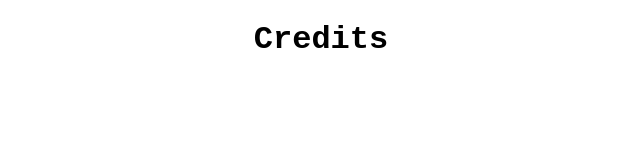
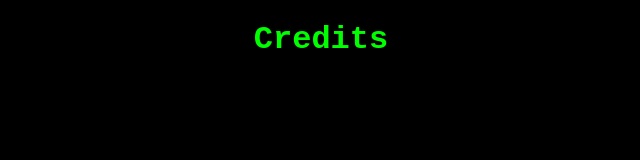
Before and after one commit to PanterPard/My-Site, a plain HTML site: page credits.html in a window 1280 px wide. Shown: the whole page, without its empty margins (319-959 px from the left). Drawn offline with Linux system fonts and the light colour scheme.

Commit message:
Update credits.html

```diff
--- a/credits.html
+++ b/credits.html
@@ -5,7 +5,7 @@
         <title>Credits</title>
     </head>
 
-    <body style="font-family: Courier New, Courier, monospace">
+    <body style="font-family: Courier New, Courier, monospace" text="#00ff00" bgcolor="#000000">
         <h1 align="center">Credits</h1>
     </body>
 </html>
```
